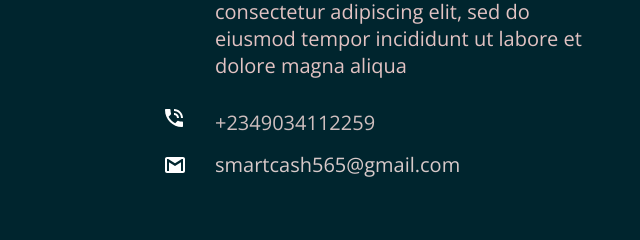
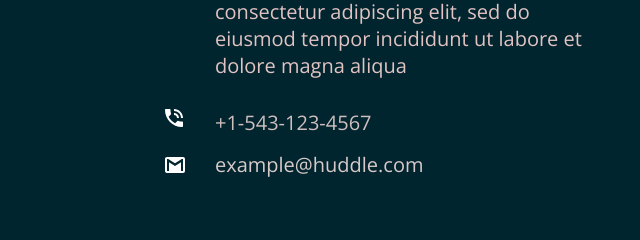
Before and after one commit to Josh565565/second-responsive-site-task, a plain HTML site: page index.html in a window 1280 px wide. Shown: the part 2183-2423 px from the top of the page, 65-705 px from the left. Drawn offline with nearby package versions, Linux system fonts and the light colour scheme.

Commit message:
Update index.html

```diff
--- a/index.html
+++ b/index.html
@@ -110,11 +110,11 @@
             <li class="list_two">
               <img class="new2" src="images/icon-phone.svg" alt="phone icon" />
             </li>
-            <li><p class="new_two">+2349034112259</p></li>
+            <li><p class="new_two">+1-543-123-4567</p></li>
             <li class="list_three">
               <img class="new3" src="images/icon-email.svg" alt="email icon" />
             </li>
-            <li><p class="new_three">smartcash565@gmail.com</p></li>
+            <li><p class="new_three">example@huddle.com</p></li>
           </ul>
 
           <div>
```
